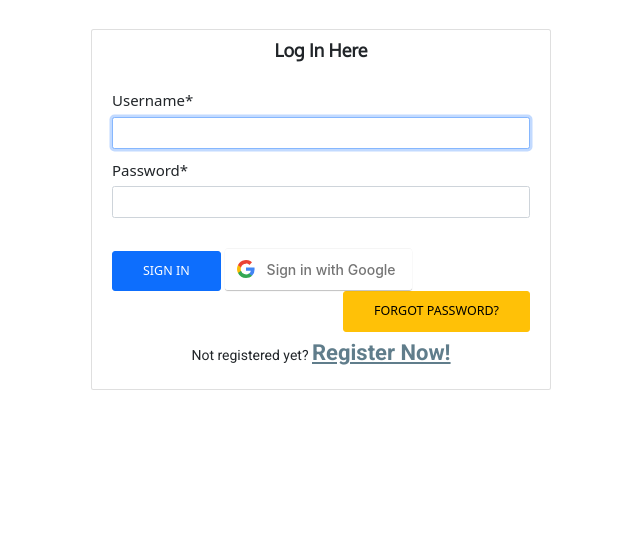
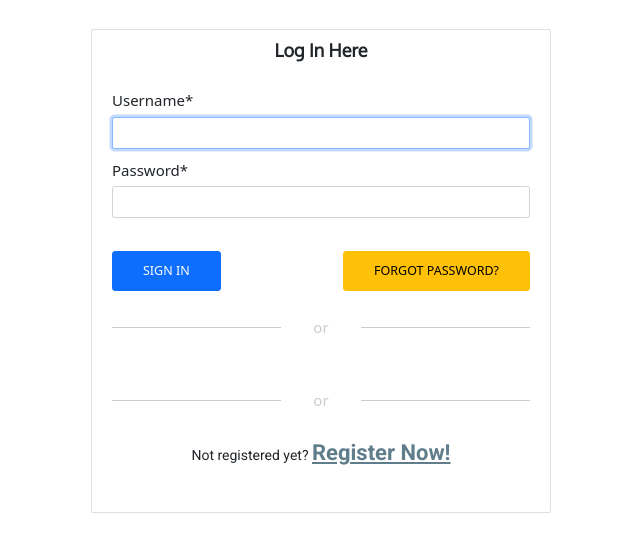
Before and after one commit to vaibhavbhwsr/mysite, a Django app: page /accounts/login/ in a window 1280 px wide. Shown: the part 81-633 px from the top of the page, without its empty margins (319-959 px from the left). Run offline with Django 3.2, Linux system fonts and the light colour scheme; some libraries are stand-ins or nearby versions; some web fonts are replaced.

Commit message:
last changes for social_login

```diff
--- a/mysite/settings/base.py
+++ b/mysite/settings/base.py
@@ -257,3 +257,5 @@
 }
 
 SOCIALACCOUNT_LOGIN_ON_GET = True # To make not to redirect to intermediate page
+
+# SECURE_REFERRER_POLICY = "no-referrer-when-downgrade"
--- a/mysite/static/css/google-button.css
+++ b/mysite/static/css/google-button.css
@@ -2,7 +2,7 @@
     text-decoration: none;
     transition: background-color .3s, box-shadow .3s;
 
-    padding: 12px 16px 12px 42px;
+    padding: 12px 25px 12px 42px;
     border: none;
     border-radius: 3px;
     box-shadow: 0 -1px 0 rgba(0, 0, 0, .04), 0 1px 1px rgba(0, 0, 0, .25);
--- a/mysite/static/css/style.css
+++ b/mysite/static/css/style.css
@@ -39,6 +39,31 @@
     font-size: 1.8rem;
 }
 
+.btn-google {
+  color: #545454;
+  background-color: #ffffff;
+  box-shadow: 0 1px 2px 1px #ddd;
+}
+
+.or-container {
+  align-items: center;
+  color: #ccc;
+  display: flex;
+  margin: 25px 0;
+}
+
+.line-separator {
+  background-color: #ccc;
+  flex-grow: 5;
+  height: 1px;
+}
+
+.or-label {
+  flex-grow: 1;
+  margin: 0 15px;
+  text-align: center;
+}
+
 @media screen and (max-width:619px)
 {
   footer p {
--- a/mysite/templates/registration/login.html
+++ b/mysite/templates/registration/login.html
@@ -20,18 +20,39 @@
                         <div class="form-group page-button">
                             <button class="btn btn-lg btn-primary btn-block text-uppercase px-5 py-3" type="submit">Sign in
                             </button>
-                            <a href="{% provider_login_url 'google' %}" class="login-with-google-btn">Sign in with Google</a>
                             <a class="btn btn-lg btn-warning btn-block text-uppercase float-end  px-5 py-3" href="{% url 'password_reset' %}">Forgot Password?
                             </a>
                         </div>
-                        <br /><br />
+                    </form>
+                    <div class="or-container"><div class="line-separator"></div> <div class="or-label">or</div><div class="line-separator"></div></div>
+                    <div class="row">
+                        <div>
+                            <script src="https://accounts.google.com/gsi/client" async defer></script>
+                            <div id="g_id_onload"
+                            data-client_id="812463514152-csut4tlc5fd2mcvl2h9amdfk3ac4tjvc.apps.googleusercontent.com"
+                            data-login_uri="{% provider_login_url 'google' %}"
+                            data-auto_prompt="false">
+                            </div>
+                            <div class="g_id_signin"
+                            data-type="standard"
+                            data-size="large"
+                            data-theme="outline"
+                            data-text="sign_in_with"
+                            data-shape="pill"
+                            data-logo_alignment="center">
+                            </div>
+                        </div>
+                    </div>
+                    <div class="or-container"><div class="line-separator"></div> <div class="or-label">or</div><div class="line-separator"></div></div>
+                    <div>
                         <small>
                             <p class="text-center">
                                 Not registered yet?
                                 <a href="{% url 'signup' %}"><u><b>Register Now!</b></u></a>
                             </p>
                         </small>
-                    </form>
+                    </div>
+                    <br>
                 </div>
             </div>
         </div>
```
Also changed, not shown: mysite/templates/registration/signup.html (+13 -8 lines).
